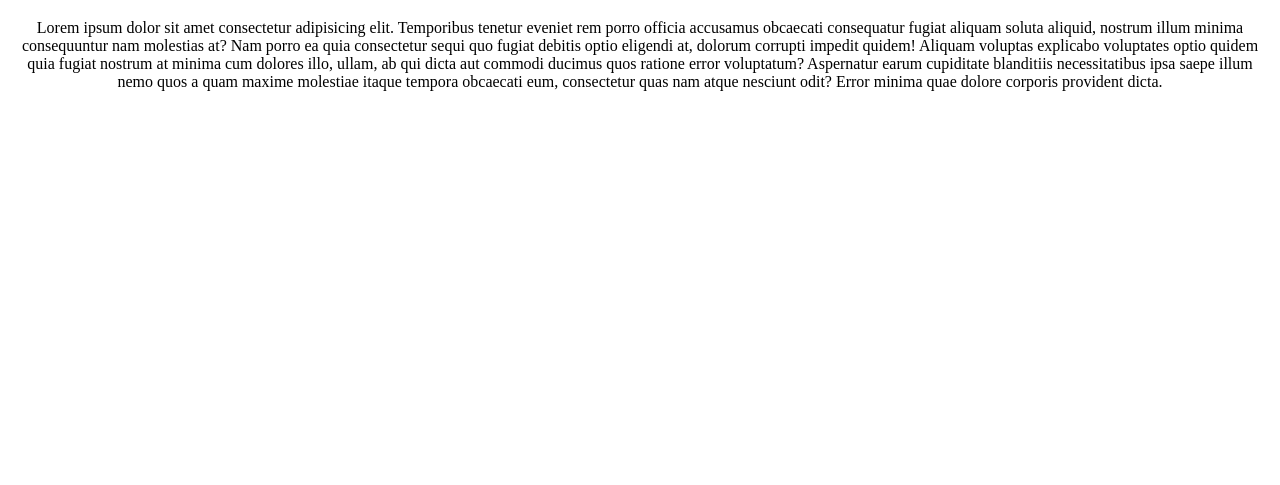
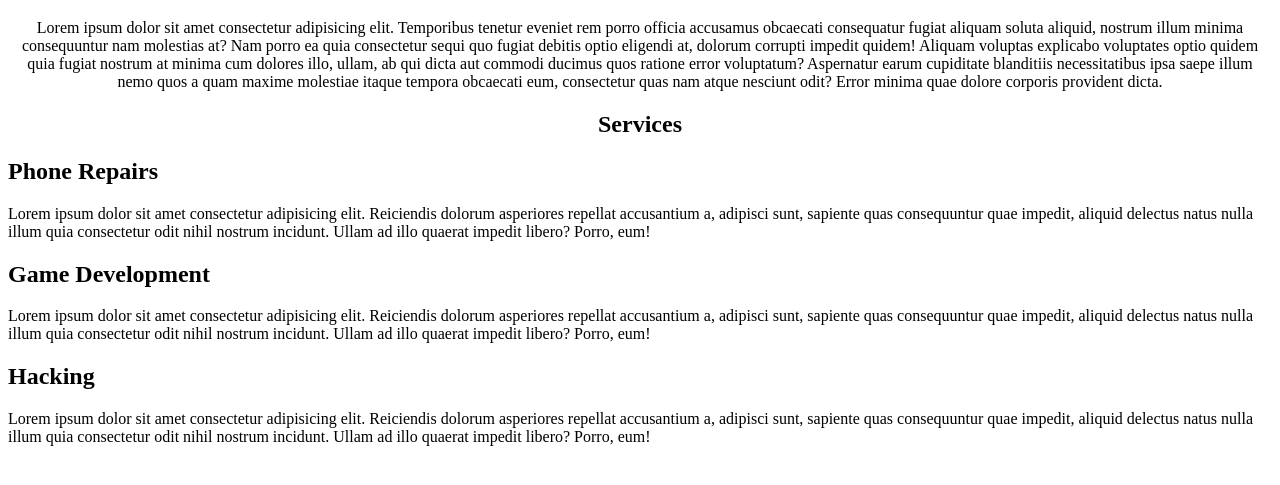
Before and after one commit to ikmazameti/demo, a plain HTML site: page index.html in a window 1280 px wide. Shown: the part 61-546 px from the top of the page. Drawn offline with Linux system fonts and the light colour scheme.

Commit message:
added services

```diff
--- a/index.html
+++ b/index.html
@@ -11,5 +11,17 @@
 
     <p style="text-align: center;" > Lorem ipsum dolor sit amet consectetur adipisicing elit. Temporibus tenetur eveniet rem porro officia accusamus obcaecati consequatur fugiat aliquam soluta aliquid, nostrum illum minima consequuntur nam molestias at? Nam porro ea quia consectetur sequi quo fugiat debitis optio eligendi at, dolorum corrupti impedit quidem! Aliquam voluptas explicabo voluptates optio quidem quia fugiat nostrum at minima cum dolores illo, ullam, ab qui dicta aut commodi ducimus quos ratione error voluptatum? Aspernatur earum cupiditate blanditiis necessitatibus ipsa saepe illum nemo quos a quam maxime molestiae itaque tempora obcaecati eum, consectetur quas nam atque nesciunt odit? Error minima quae dolore corporis provident dicta.</p>
 
+    <h2 style="text-align: center;" >Services</h2>
+    <div>
+        <h2>Phone Repairs</h2>
+        <p>Lorem ipsum dolor sit amet consectetur adipisicing elit. Reiciendis dolorum asperiores repellat accusantium a, adipisci sunt, sapiente quas consequuntur quae impedit, aliquid delectus natus nulla illum quia consectetur odit nihil nostrum incidunt. Ullam ad illo quaerat impedit libero? Porro, eum!</p>
+    </div><div>
+        <h2>Game Development</h2>
+        <p>Lorem ipsum dolor sit amet consectetur adipisicing elit. Reiciendis dolorum asperiores repellat accusantium a, adipisci sunt, sapiente quas consequuntur quae impedit, aliquid delectus natus nulla illum quia consectetur odit nihil nostrum incidunt. Ullam ad illo quaerat impedit libero? Porro, eum!</p>
+    </div><div>
+        <h2>Hacking</h2>
+        <p>Lorem ipsum dolor sit amet consectetur adipisicing elit. Reiciendis dolorum asperiores repellat accusantium a, adipisci sunt, sapiente quas consequuntur quae impedit, aliquid delectus natus nulla illum quia consectetur odit nihil nostrum incidunt. Ullam ad illo quaerat impedit libero? Porro, eum!</p>
+    </div>
+
 </body>
 </html>
```
